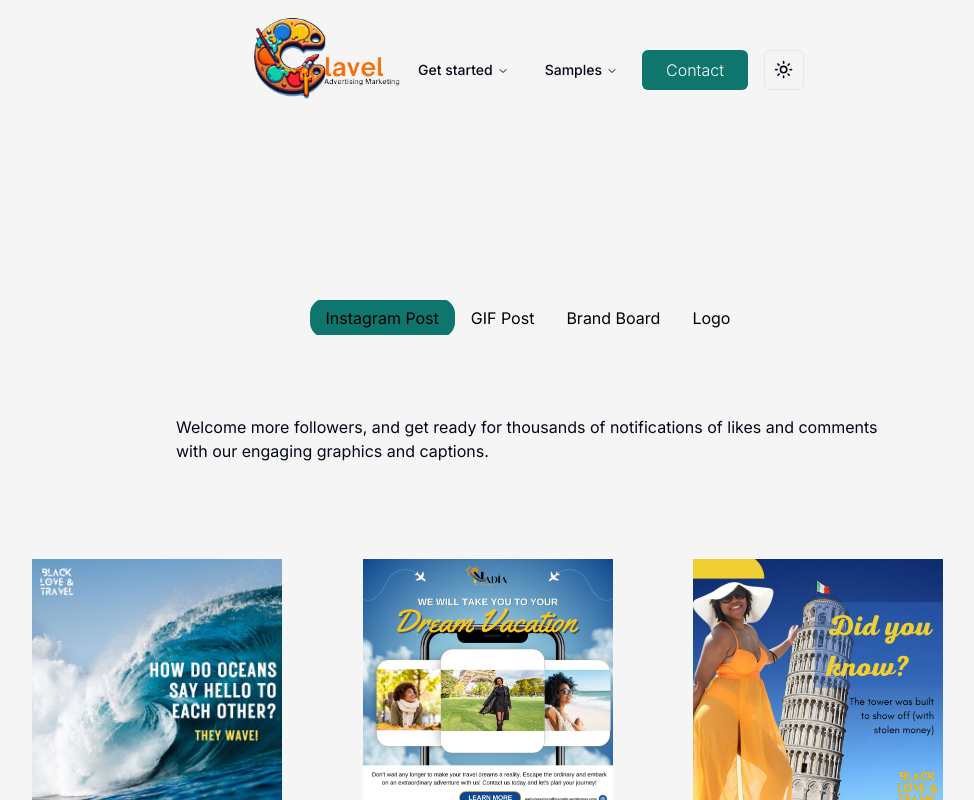
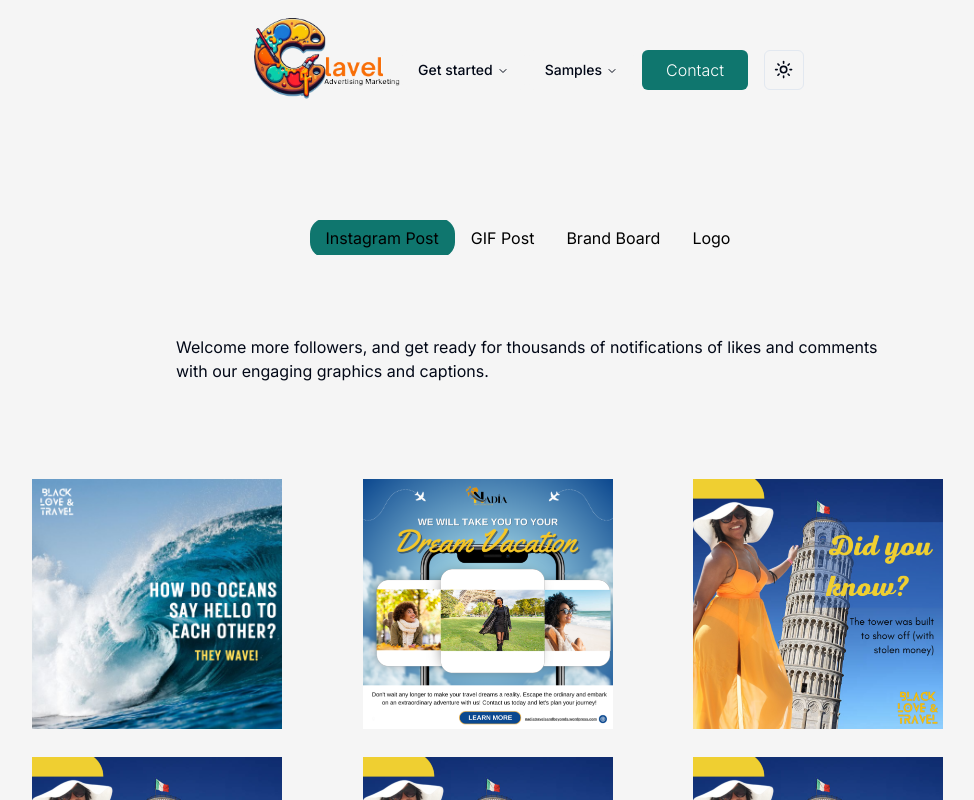
Before and after one commit to clavelian/ClavelAdvertisingMarketing, a Next.js app in the folder cad/: page /samples in a window 1280 px wide. Shown: the top 800 px of the page, without its empty margins (112-1086 px from the left). Built offline with nearby package versions, Linux system fonts and the light colour scheme.

Commit message:
found it!

```diff
--- a/cad/components/sampleTab.tsx
+++ b/cad/components/sampleTab.tsx
@@ -119,7 +119,7 @@
   ];
 
   return (
-    <div className="h-[20rem] md:h-[40rem] [perspective:1000px] relative flex flex-col max-w-5xl mx-auto w-full  items-start justify-start my-40">
+    <div className="h-[20rem] md:h-[40rem] [perspective:1000px] relative flex flex-col max-w-5xl mx-auto w-full  items-start justify-start my-20">
       <Tabs tabs={tabs} />
     </div>
   );
--- a/cad/components/ui/tabs.tsx
+++ b/cad/components/ui/tabs.tsx
@@ -80,7 +80,7 @@
         active={active}
         key={active.value}
         hovering={hovering}
-        className={cn("mt-20", contentClassName)}
+        className={cn("mt-20", contentClassName)} //controls the spacing
       />
     </>
   );
```
